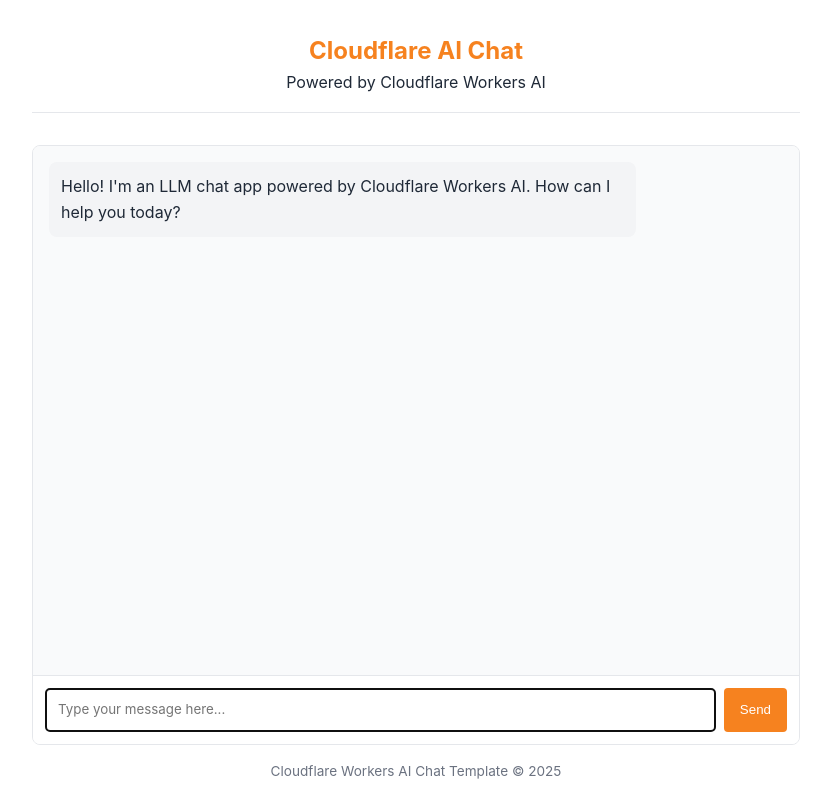
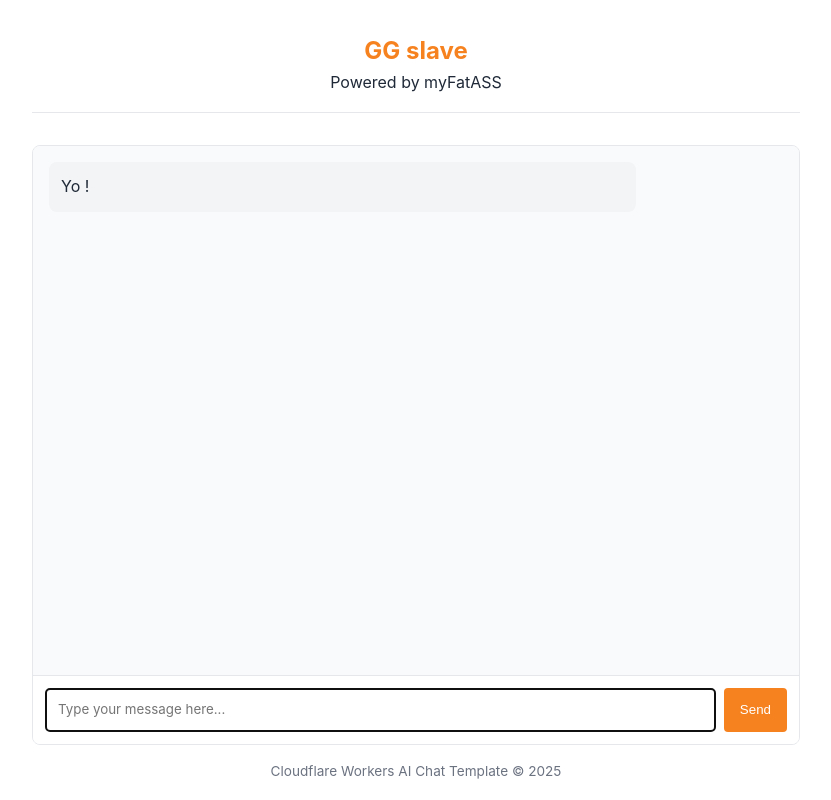
Before and after one commit to arrbiter/llm-chat-app-template, a website: page public/index.html in a window 1280 px wide. Shown: the whole page, without its empty margins (224-1055 px from the left). Drawn offline with Linux system fonts and the light colour scheme.

Commit message:
Update title and header content in index.html

```diff
--- a/public/index.html
+++ b/public/index.html
@@ -3,7 +3,7 @@
   <head>
     <meta charset="UTF-8" />
     <meta name="viewport" content="width=device-width, initial-scale=1.0" />
-    <title>LLM Chat App</title>
+    <title>Slavius Chatus</title>
     <style>
       :root {
         --primary-color: #f6821f;
@@ -138,22 +138,21 @@
   </head>
   <body>
     <header>
-      <h1>Cloudflare AI Chat</h1>
-      <p>Powered by Cloudflare Workers AI</p>
+      <h1>GG slave</h1>
+      <p>Powered by myFatASS</p>
     </header>
 
     <div class="chat-container">
       <div id="chat-messages" class="chat-messages">
         <div class="message assistant-message">
           <p>
-            Hello! I'm an LLM chat app powered by Cloudflare Workers AI. How can
-            I help you today?
+           Yo !
           </p>
         </div>
       </div>
 
       <div class="typing-indicator" id="typing-indicator">
-        AI is thinking...
+        Bip Boup
       </div>
 
       <div class="message-input">
```
